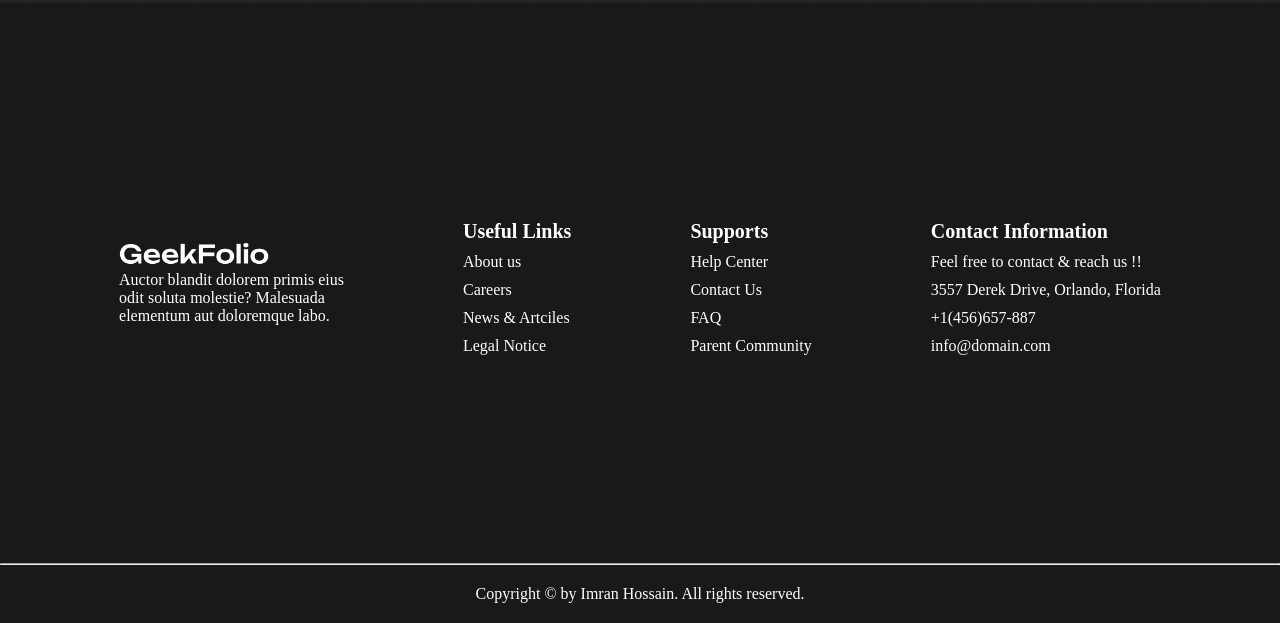
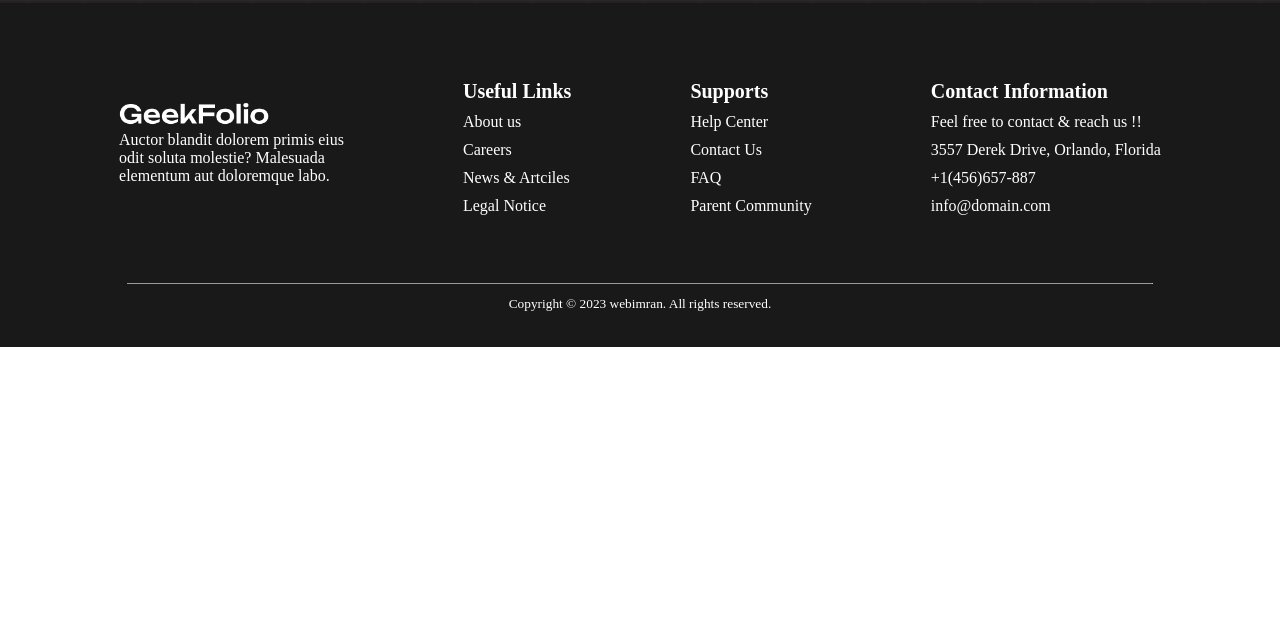
Before and after one commit to WEB-Imran-Hossain/my-first-portfolio-website, a plain HTML site: page index.html in a window 1280 px wide. Shown: the part 2327-2950 px from the top of the page. After the commit the page ends 2674 px from the top, so only its background shows below. Drawn offline with Linux system fonts and the light colour scheme.

Commit message:
added footer design

```diff
--- a/index.html
+++ b/index.html
@@ -94,7 +94,8 @@
 
     </main>
     <footer>
-        <section>
+        <!-- footer section start -->
+        <section class="container">
             <div id="footer-container">
                 <div class="logo-footer">
                     <img class="logo-img" src="./images/logo-light.png" alt="footer-logo">
@@ -125,12 +126,12 @@
                        <p class="footer-details">info@domain.com</p>
                     </div>
             </div>
+                <hr class="line-bar"/>
+                    <p class="copy-text">
+                        <small>Copyright &copy; 2023 webimran. All rights reserved.</small>
+                    </p>
         </section>
-        <hr>
-        <p class="copyright__text">
-            Copyright &copy; by Imran Hossain. All rights reserved.
-           </p>
-        </div>
     </footer>
+    <!-- footer section end -->
 </body>
 </html>
--- a/style.css
+++ b/style.css
@@ -177,13 +177,17 @@
 
 /* footer section start */
 
+.container{
+    background-color: #1a1919;
+}
+
 #footer-container{
     background-color: #1a1919;
     color: #fff;
     display: flex;
     align-items: center;
     justify-content: space-evenly;
-    height: 70vh;
+    height: 35vh;
 }
 
 .menu-link, a{
@@ -205,9 +209,16 @@ margin-top: 10px;
     margin-top: 10px;
 }
 
-.copyright__text{
+.line-bar{
+    width: 80%;
+    margin: auto;
+    border-bottom: 0px solid #FFF;
+}
+
+.copy-text{
     background-color: #1a1919;
-    color: #fff;
+    color: #FFF;
     text-align: center;
-    padding: 20px;
+    padding: 10px 0px 35px 0px;
 }
+/* footer section end */
```
